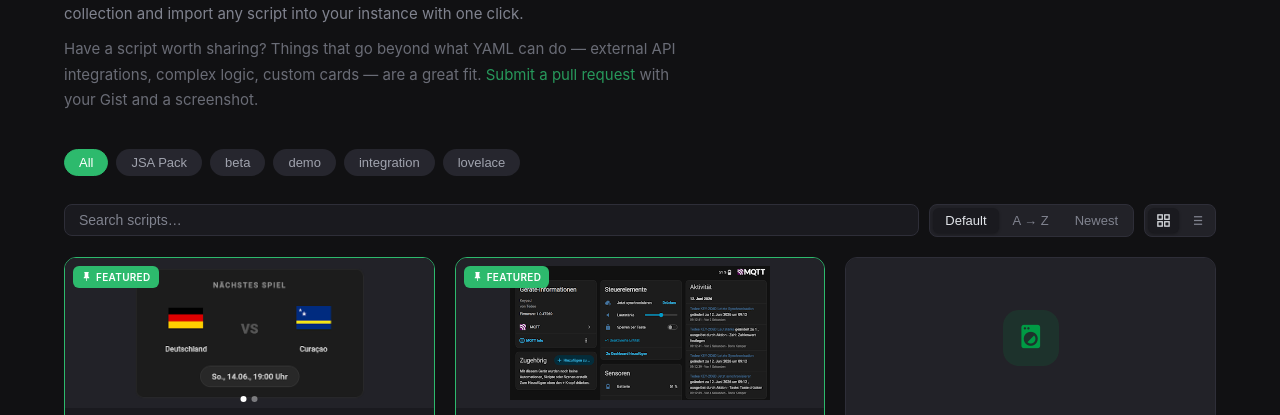
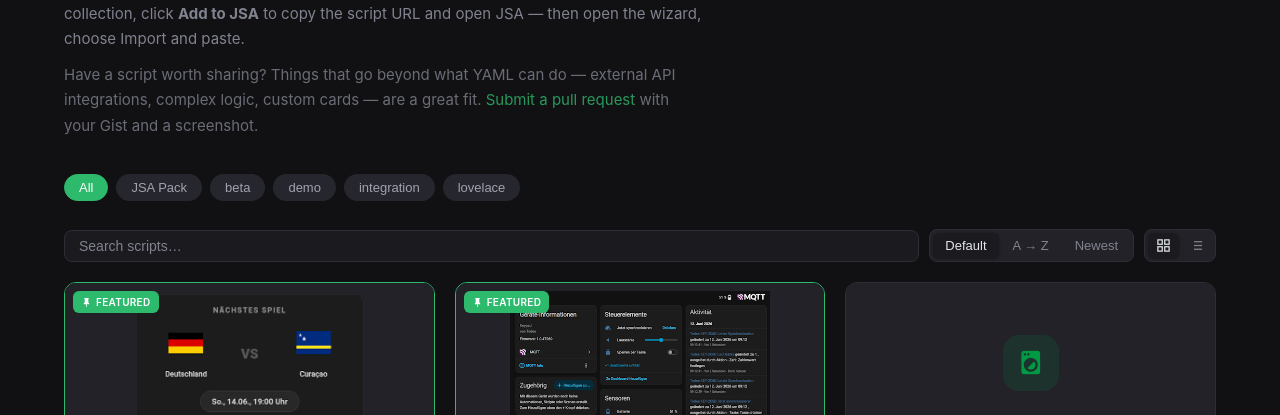
Before and after one commit to rocklobster42195/ha-jsa-library, a plain HTML site: page index.html in a window 1280 px wide. Shown: the part 243-658 px from the top of the page. Drawn offline with Linux system fonts and the light colour scheme; no server answers.

Commit message:
fix: correct hero text to reflect actual import flow

```diff
--- a/index.html
+++ b/index.html
@@ -37,7 +37,7 @@
   <main>
     <div class="hero">
       <h1>JSA Script Library</h1>
-      <p>Ready-to-use automations for the <a href="https://github.com/rocklobster42195/ha-js_automations_addon" target="_blank" rel="noopener noreferrer">JS Automations</a> Home Assistant addon. Browse the collection and import any script into your instance with one click.</p>
+      <p>Ready-to-use automations for the <a href="https://github.com/rocklobster42195/ha-js_automations_addon" target="_blank" rel="noopener noreferrer">JS Automations</a> Home Assistant addon. Browse the collection, click <strong>Add to JSA</strong> to copy the script URL and open JSA — then open the wizard, choose Import and paste.</p>
       <p class="hero-contribute">Have a script worth sharing? Things that go beyond what YAML can do — external API integrations, complex logic, custom cards — are a great fit. <a href="https://github.com/rocklobster42195/ha-jsa-library/pulls" target="_blank" rel="noopener noreferrer">Submit a pull request</a> with your Gist and a screenshot.</p>
     </div>
     <div class="tag-filter" id="tagFilter"></div>
```
